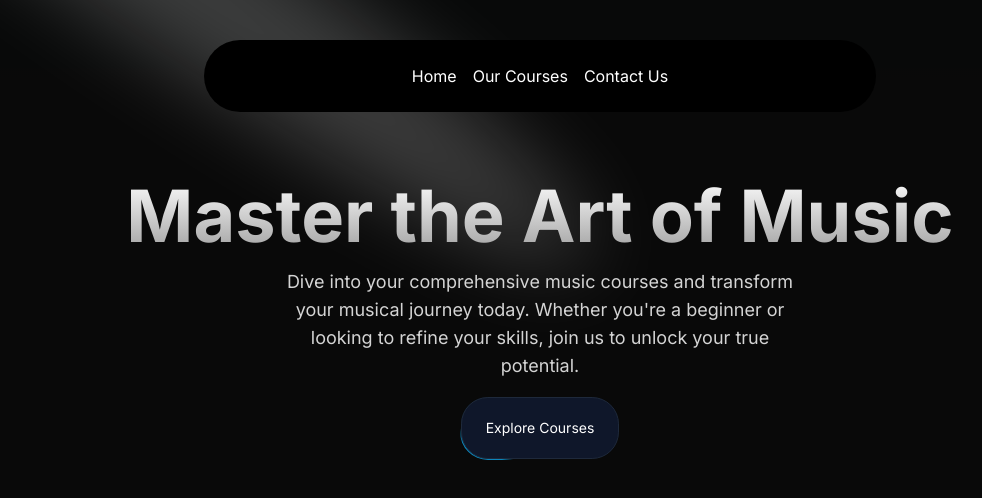
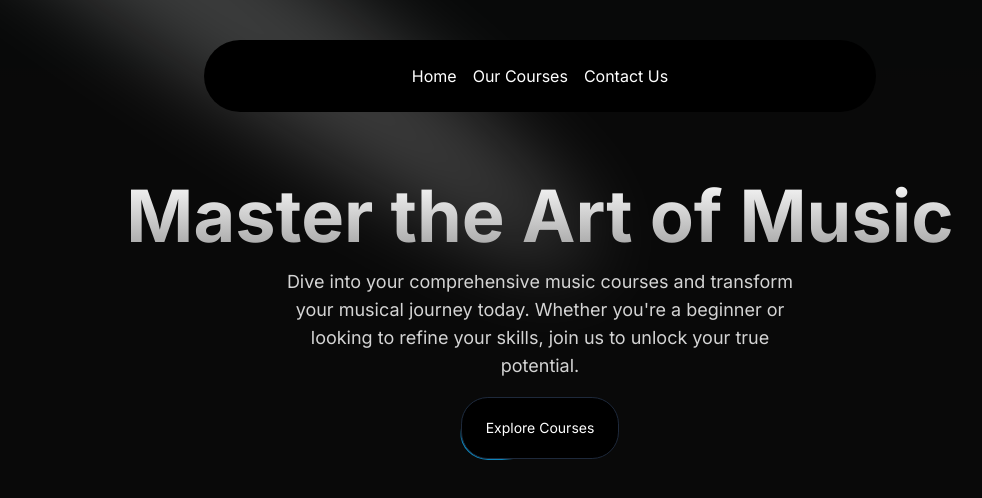
Before and after one commit to tabin9/nextJS-FrontEndProject, a Next.js app: page / in a window 1280 px wide. Shown: the top 498 px of the page, without its empty margins (100-1082 px from the left). Built offline with nearby package versions, Linux system fonts and the light colour scheme.

Commit message:
tiny change in Explore Courses button.

```diff
--- a/src/components/HeroSection.tsx
+++ b/src/components/HeroSection.tsx
@@ -17,7 +17,7 @@
                 <Link href={"/courses"}>
                     <Button
                     borderRadius="1.75rem"
-                    className="bg-white dark:bg-slate-900 text-black dark:text-white border-neutral-200 dark:border-slate-800">
+                    className="bg-white dark:bg-black text-black dark:text-white border-neutral-200 dark:border-slate-800">
                         Explore Courses
                     </Button>
                 </Link>
```
